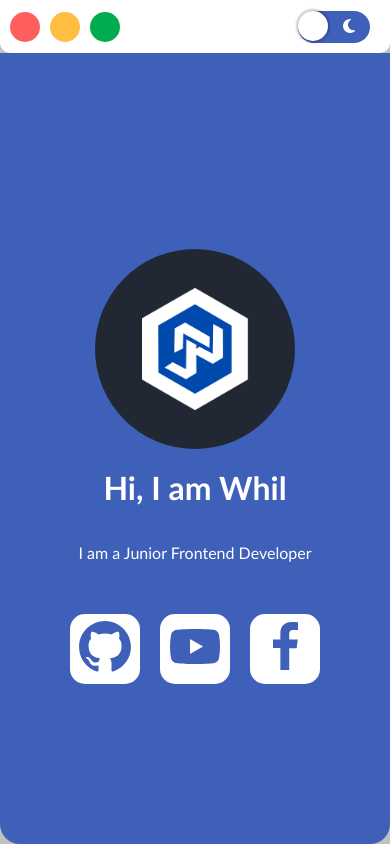
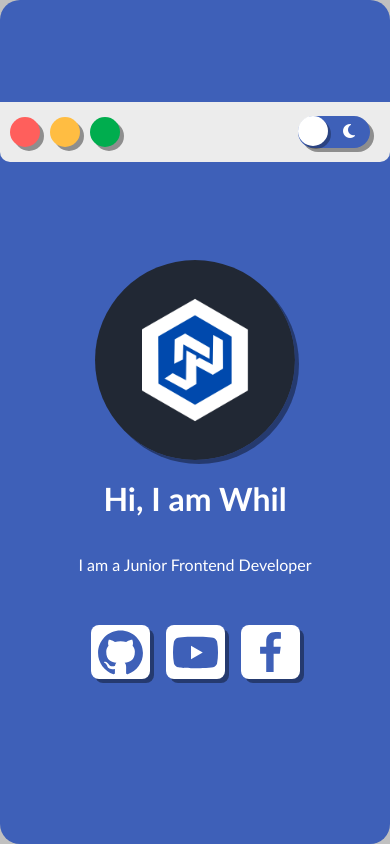
Before and after one commit to Whil117/whilex117.github.io, a website: page WhiLEx117/index.html in a window 390 px wide. Drawn offline with Linux system fonts and the light colour scheme.

Commit message:
Limpiamos el codigo

```diff
--- a/WhiLEx117/index.html
+++ b/WhiLEx117/index.html
@@ -41,14 +41,13 @@
             <p class="user__name-title">I am a Junior Frontend Developer</p>
           </div>
           <div class="follow">
-            <div class="follow__github">
-              <a href="https://github.com/WhiLEx117"
+            <a href="https://github.com/WhiLEx117" class="follow__icon-bg"
               ><svg
                 xmlns="http://www.w3.org/2000/svg"
                 width="52"
                 height="51"
+                viewBox="0 0 52 51"
                 class="follow__github-icon"
-                  viewBox="0 0 52 51"
               >
                 <defs />
                 <path
@@ -57,37 +56,36 @@
                   clip-rule="evenodd"
                 /></svg
             ></a>
-            </div>
-            <div class="follow__youtube">
-              <a href="https://youtube.com/channel/UCbqpzJzYRhgddQ9JVilU8Ww">
+            <a
+              href="https://youtube.com/channel/UCbqpzJzYRhgddQ9JVilU8Ww"
+              class="follow__icon-bg"
+            >
               <svg
                 xmlns="http://www.w3.org/2000/svg"
                 width="50"
                 height="35"
+                viewBox="0 0 50 35"
                 class="follow__youtube-icon"
-                  viewBox="0 0 50 35"
               >
                 <defs />
                 <path
                   d="M48.9562 5.39839c-.2904-1.04001-.844-1.98727-1.6072-2.75007-.7631-.7628-1.71-1.3153-2.7488-1.60399C40.7005.00004993 25.0238.00005018 25.0238.00005018S9.37682-.0250004 5.43655 1.04433c-1.0372.28996-1.98219.84303-2.74362 1.60577-.76144.76273-1.31357 1.70932-1.60304 2.74829C.349354 9.39738-.0153741 13.4571.00049638 17.5243-.00672943 21.5719.357941 25.6116 1.08989 29.5923c.29041 1.0395.8427 1.9868 1.60387 2.7509.76118.7641 1.70566 1.3194 2.74279 1.6125C9.33619 35 25.0238 35 25.0238 35s15.6377 0 19.5764-1.0443c1.0388-.2919 1.9851-.8466 2.748-1.6107.7629-.7642 1.3166-1.7122 1.608-2.7527.7174-3.9783 1.0675-8.0239 1.0425-12.068.025-4.0707-.3173-8.12256-1.0425-12.12591zM20.016 25.019V9.99668l13.0494 7.52762L20.016 25.019z"
                 /></svg
             ></a>
-            </div>
-            <div class="follow__facebook">
             <a href="https://www.facebook.com/WhiLEx117/">
               <svg
                 xmlns="http://www.w3.org/2000/svg"
                 width="25"
                 height="48"
-                  class="follow__facebook-icon"
                 viewBox="0 0 25 48"
+                class="follow__icon-bg"
               >
                 <defs />
                 <path
+                  class="follow__facebook-icon"
                   d="M16.2409 48V26.1406h7.4041l1.1006-8.5587h-8.5047v-5.4515c0-2.46976.6909-4.1607 4.2497-4.1607H25V.339171c-2.1941-.234194-4.3995-.34727365-6.6061-.33871982C11.8493.00045118 7.35594 3.97974 7.35594 11.2849v6.281H0v8.5587h7.372V48h8.8689z"
                 /></svg
             ></a>
-            </div>
           </div>
         </div>
       </div>
--- /dev/null
+++ b/WhiLEx117/sass/components/_mediaQuerys.scss
@@ -0,0 +1,75 @@
+@media (max-width: 600px) {
+  .colors__mode-dark {
+    display: block;
+  }
+}
+
+@media (max-width: 600px) {
+  .main__menu {
+    width: 100%;
+    height: 100%;
+    .container {
+      width: 100%;
+      height: 100%;
+      border-bottom-left-radius: 20px;
+      border-bottom-right-radius: 20px;
+      .colors {
+        border-top-left-radius: 0px;
+        border-top-right-radius: 0px;
+        border-bottom-left-radius: 10px;
+        border-bottom-right-radius: 10px;
+      }
+    }
+  }
+}
+
+@media (prefers-color-scheme: dark) {
+  .main__menu {
+    transition: 0.3s ease all;
+    background: rgb(78, 78, 78);
+    .container {
+      transition: 0.3s ease all;
+
+      background: #3d3d3d;
+      .user {
+        .follow {
+          .follow__github {
+            fill: #3d3d3d;
+          }
+          .follow__github-icon {
+            fill: #3d3d3d;
+          }
+          .follow__youtube-icon {
+            fill: #3d3d3d;
+          }
+          .follow__facebook-icon {
+            fill: #3d3d3d;
+          }
+        }
+      }
+    }
+  }
+}
+@media (prefers-color-scheme: light) {
+  .main__menu {
+    transition: 0.3s ease all;
+    background: rgb(192, 192, 192);
+    .container {
+      transition: 0.3s ease all;
+      background: #3e60b8;
+      .user {
+        .follow {
+          .follow__github-icon {
+            fill: #3e60b8;
+          }
+          .follow__youtube-icon {
+            fill: #3e60b8;
+          }
+          .follow__facebook-icon {
+            fill: #3e60b8;
+          }
+        }
+      }
+    }
+  }
+}
--- a/WhiLEx117/sass/layout/_follow.scss
+++ b/WhiLEx117/sass/layout/_follow.scss
@@ -1,11 +1,25 @@
 .follow {
+  .follow__icon-bg {
+    box-shadow: 4px 4px 0px 0px rgba(0, 0, 0, 0.4);
+    @include flexbox(center, center, none);
+    border-radius: 8px;
+    padding: 7px;
+    width: 45px;
+    height: 40px;
+    background: white;
+    margin: {
+      left: 8px;
+      right: 8px;
+    }
+  }
+  .follow__icon-bg:hover {
+    transition: 0.3s ease all;
+    transform: scale(1.2);
+  }
   width: 100%;
-  display: flex;
-  justify-content: center;
+  @include flexbox(none, center, none);
   transition: 0.3s ease all;
-  .follow__github {
-    transition: 0.3s ease all;
-    @include button();
+
   .follow__github-icon {
     transition: 0.3s ease all;
     fill: #3e60b8;
@@ -14,10 +28,7 @@
       fill: rgb(70, 70, 70);
     }
   }
-  }
-  .follow__youtube {
-    transition: 0.3s ease all;
-    @include button();
+
   .follow__youtube-icon {
     transition: 0.3s ease all;
     fill: #3e60b8;
@@ -26,10 +37,7 @@
       fill: rgb(70, 70, 70);
     }
   }
-  }
-  .follow__facebook {
-    transition: 0.3s ease all;
-    @include button();
+
   .follow__facebook-icon {
     transition: 0.3s ease all;
     fill: #3e60b8;
@@ -39,4 +47,3 @@
     }
   }
 }
-}
--- a/WhiLEx117/sass/layout/_menu.scss
+++ b/WhiLEx117/sass/layout/_menu.scss
@@ -1,28 +1,23 @@
 .user {
-  display: flex;
-  flex-direction: column;
-  align-items: center;
-  justify-content: center;
+  @include flexbox(center, center, column);
   padding: {
     top: 20px;
     bottom: 20px;
   }
   border-bottom-right-radius: 20px;
   border-bottom-left-radius: 20px;
-  height: 100%;
+  height: 540px;
   .user__name {
     width: 400px;
     height: 400px;
-    display: flex;
-    flex-direction: column;
-    justify-content: center;
-    align-items: center;
+    @include flexbox(center, center, column);
     .user__name-title {
       font-family: "Gill Sans", "Gill Sans MT", Calibri, "Trebuchet MS",
         sans-serif;
       color: white;
     }
     .user__name-img {
+      box-shadow: 4px 4px 0px 0px rgba(0, 0, 0, 0.4);
       width: 200px;
       height: 200px;
       border-radius: 50%;
--- a/WhiLEx117/sass/layout/_nav.scss
+++ b/WhiLEx117/sass/layout/_nav.scss
@@ -2,15 +2,12 @@
   border-top-left-radius: 20px;
   border-top-right-radius: 20px;
   background: {
-    color: white;
+    color: rgb(236, 236, 236);
   }
   height: 60px;
-  display: flex;
-
-  align-items: center;
-  justify-content: space-between;
+  @include flexbox(center, space-between, none);
   .colors__list {
-    display: flex;
+    @include flexbox(center, none, none);
   }
   .colors__mode-dark {
     margin: {
@@ -18,12 +15,15 @@
     }
   }
   .colors__red {
+    box-shadow: 4px 4px 0px 0px rgba(0, 0, 0, 0.4);
     @include circle(hsl(1, 100%, 68%));
   }
   .colors__yellow {
+    box-shadow: 4px 4px 0px 0px rgba(0, 0, 0, 0.4);
     @include circle(hsl(39, 100%, 63%));
   }
   .colors__green {
+    box-shadow: 4px 4px 0px 0px rgba(0, 0, 0, 0.4);
     @include circle(hsl(147, 100%, 34%));
   }
 }
--- a/WhiLEx117/sass/layout/_sidebar.scss
+++ b/WhiLEx117/sass/layout/_sidebar.scss
@@ -1,10 +1,7 @@
 body {
   .main__menu {
     height: 100vh;
-    display: flex;
-    flex-direction: column;
-    align-items: center;
-    justify-content: center;
+    @include flexbox(center, center, none);
   }
 }
 body {
@@ -12,25 +9,24 @@ body {
   &.dark {
     .main__menu {
       .container {
+        border-bottom-left-radius: 20px;
+        border-bottom-right-radius: 20px;
+        transition: 0.3s ease all;
+        background: #3d3d3d;
         .user {
           transition: 0.3s ease all;
-          height: 100%;
-          background: #3d3d3d;
+
           .follow {
-            .follow__github {
             .follow__github-icon {
               fill: #3d3d3d;
             }
-            }
-            .follow__youtube {
+
             .follow__youtube-icon {
               fill: #3d3d3d;
             }
-            }
-            .follow__facebook {
+
             .follow__facebook-icon {
               fill: #3d3d3d;
-              }
             }
           }
         }
@@ -46,20 +42,15 @@ body {
         background: #3e60b8;
         .user {
           transition: 0.3s ease all;
-          height: 100%;
-          background: #3e60b8;
           .follow {
-            .follow__github {
             .follow__github-icon {
               fill: #3e60b8;
             }
-            }
-            .follow__youtube {
+
             .follow__youtube-icon {
               fill: #3e60b8;
             }
-            }
-            .follow__facebook {
+
             .follow__facebook-icon {
               fill: #3e60b8;
             }
@@ -69,57 +60,3 @@ body {
     }
   }
 }
-}
-
-@media (prefers-color-scheme: dark) {
-  .main__menu {
-    transition: 0.3s ease all;
-    background: rgb(78, 78, 78);
-    .container {
-      .user {
-        transition: 0.3s ease all;
-        height: 100%;
-        background: #3d3d3d;
-        .follow {
-          .follow__github {
-            fill: #3d3d3d;
-          }
-          .follow__github-icon {
-            fill: #3d3d3d;
-          }
-          .follow__youtube-icon {
-            fill: #3d3d3d;
-          }
-          .follow__facebook-icon {
-            fill: #3d3d3d;
-          }
-        }
-      }
-    }
-  }
-}
-@media (prefers-color-scheme: light) {
-  .main__menu {
-    transition: 0.3s ease all;
-    background: rgb(192, 192, 192);
-    .container {
-      .user {
-        transition: 0.3s ease all;
-        background: #3e60b8;
-        .follow {
-          .follow__github {
-            .follow__github-icon {
-              fill: #3e60b8;
-            }
-            .follow__youtube-icon {
-              fill: #3e60b8;
-            }
-            .follow__facebook-icon {
-              fill: #3e60b8;
-            }
-          }
-        }
-      }
-    }
-  }
-}
--- a/WhiLEx117/sass/pages/_container.scss
+++ b/WhiLEx117/sass/pages/_container.scss
@@ -2,29 +2,8 @@
   width: 500px;
   display: flex;
   flex-direction: column;
-
-  // background: {
-  //   color: #3e60b8;
-  // }
-  height: auto;
+  justify-content: center;
+  height: 600px;
   border-radius: 20px;
   transition: 0.3s ease all;
-  // body.dark & {
-  //   transition: 0.3s ease all;
-  //   color: white;
-  //   background: rgb(70, 70, 70);
-  // }
 }
-@media (max-width: 600px) {
-  .container {
-    width: 100%;
-    height: 100%;
-    border-radius: 0px;
-    .colors {
-      border-top-left-radius: 0px;
-      border-top-right-radius: 0px;
-      border-bottom-left-radius: 10px;
-      border-bottom-right-radius: 10px;
-    }
-  }
-}
--- a/WhiLEx117/sass/pages/_header.scss
+++ b/WhiLEx117/sass/pages/_header.scss
@@ -1,2 +1,2 @@
 @import "../layout/nav";
-@import "../layout/md";
+@import "../themes/mode-dark";
--- a/WhiLEx117/sass/style.scss
+++ b/WhiLEx117/sass/style.scss
@@ -6,3 +6,4 @@
 @import "./pages/header";
 @import "./pages/home";
 @import "./pages/contact";
+@import "./components/mediaQuerys";
--- /dev/null
+++ b/WhiLEx117/sass/themes/_mode-dark.scss
@@ -0,0 +1,45 @@
+.colors__mode-dark {
+  display: none;
+  .switch {
+    box-shadow: 4px 4px 0px 0px rgba(0, 0, 0, 0.4);
+    background: {
+      color: #3e60b8;
+    }
+    border-radius: 1000px;
+    border: none;
+    position: relative;
+    cursor: pointer;
+    @include flexbox(none, none, none);
+    outline: none;
+    &::after {
+      content: "";
+      display: block;
+      width: 30px;
+      height: 30px;
+      position: absolute;
+      background: white;
+      top: 0;
+      left: 0;
+      right: unset;
+      border-radius: 100px;
+      transition: 0.3s ease all;
+      box-shadow: 3px 3px 0px 0px rgba(0, 0, 0, 0.3);
+    }
+    &.active {
+      background: orange;
+      color: black;
+      &::after {
+        right: 0;
+        left: unset;
+      }
+    }
+    span {
+      width: 30px;
+      height: 30px;
+      line-height: 30px;
+      display: block;
+      background: none;
+      color: white;
+    }
+  }
+}
--- a/WhiLEx117/sass/utils/_mixin.scss
+++ b/WhiLEx117/sass/utils/_mixin.scss
@@ -23,3 +23,9 @@
   height: 30px;
   width: 30px;
 }
+@mixin flexbox($flex-align, $flex-justify, $flex-direction) {
+  display: flex;
+  align-items: $flex-align;
+  justify-content: $flex-justify;
+  flex-direction: $flex-direction;
+}
--- a/WhiLEx117/sass/utils/_variables.scss
+++ b/WhiLEx117/sass/utils/_variables.scss
@@ -1 +1,4 @@
 $bgcolor: white;
+$flex-align: none;
+$flex-justify: none;
+$flex-direction: none;
```
Also changed, not shown: WhiLEx117/css/style.css, 3 other files. Lines whose indentation alone changed are shown as unchanged.
